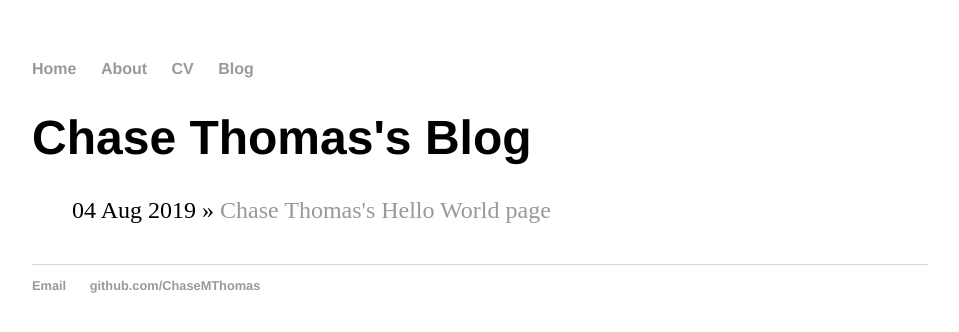
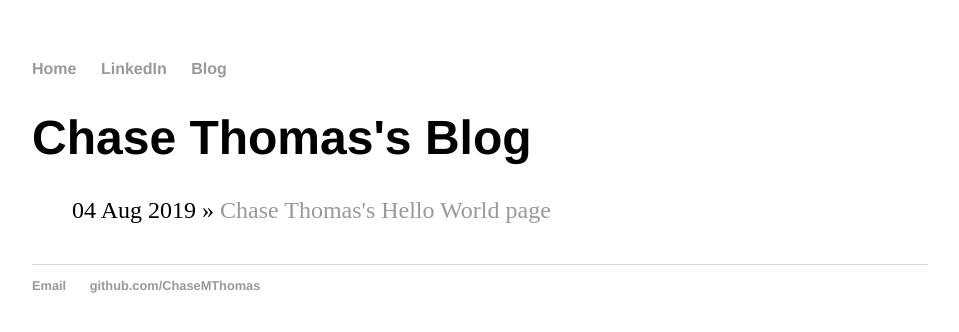
Before and after one commit to ChaseMThomas/ChaseMThomas.github.io, a Jekyll site: the page built from blog/index.html, in a window 1280 px wide. Shown: the top 332 px of the page, without its empty margins (160-1119 px from the left). Built offline with Jekyll 4.4.1, drawn with Linux system fonts in a browser that asks for light colours.

Commit message:
Connected my Linkedin profile, changed the bio, and added new code that makes the picture responsive.

```diff
--- a/_layouts/default.html
+++ b/_layouts/default.html
@@ -9,8 +9,7 @@
 			<nav>
 	    		<ul>
 	        		<li><a href="/">Home</a></li>
-		        	<li><a href="/about">About</a></li>
-	        		<li><a href="/cv">CV</a></li>
+	        		<li><a href="https://www.linkedin.com/in/chasemthomas/" target="_blank">LinkedIn</a></li>
 	        		<li><a href="/blog">Blog</a></li>
 	    		</ul>
 			</nav>
--- a/css/main.css
+++ b/css/main.css
@@ -3,10 +3,10 @@
     width: 70%;
 }
 nav ul, footer ul {
-    font-family:'Helvetica', 'Arial', 'Sans-Serif';
+    font-family: 'Helvetica', 'Arial', 'Sans-Serif';
     padding: 0px;
     list-style: none;
-    font-weight: bold;
+    font-weight: bolder;
 }
 nav ul li, footer ul li {
     display: inline;
@@ -42,5 +42,16 @@
     list-style: none;
 }
 
+.wrapper {
+    position: relative;
+    padding-top: 56.25%;
+}
 
+.blurb img {
+    position: absolute;
+    left: 0;
+    top: 0;
+    width: 100%;
+    height: auto;
+}
 <<<<<<< HEAD
--- a/index.html
+++ b/index.html
@@ -7,8 +7,10 @@
 
 	<h1>Hi there, I'm Chase Thomas!</h1>
 
-	<img width="30%" src="assets/cmtBoat.JPG" alt="Chase Thomas sitting on a boat smiling to someone off camera">
+	<p>I'm a QA Engineer at <a href="https://www.workday.com/" target="_blank">Workday</a> and an aspiring Web Developer. Right now I'm focussing on leveling up my skills in Python, Javascript, and React. I already have a Bachelor's in Journalism, but I'm also working towards a BS in Computer Science. I'm happy at Workday, but open to collaborating on side projects.</p>
 
-	<p>"I'm a full-time QA Engineer at Workday and part-time web developer."</p>
+	<div class="wrapper">
+		<img src="assets/cmtBoat.JPG" alt="Chase Thomas sitting on a boat smiling to someone off camera.">
+	</div>
 
 </div> <!-- blurb -->
```
